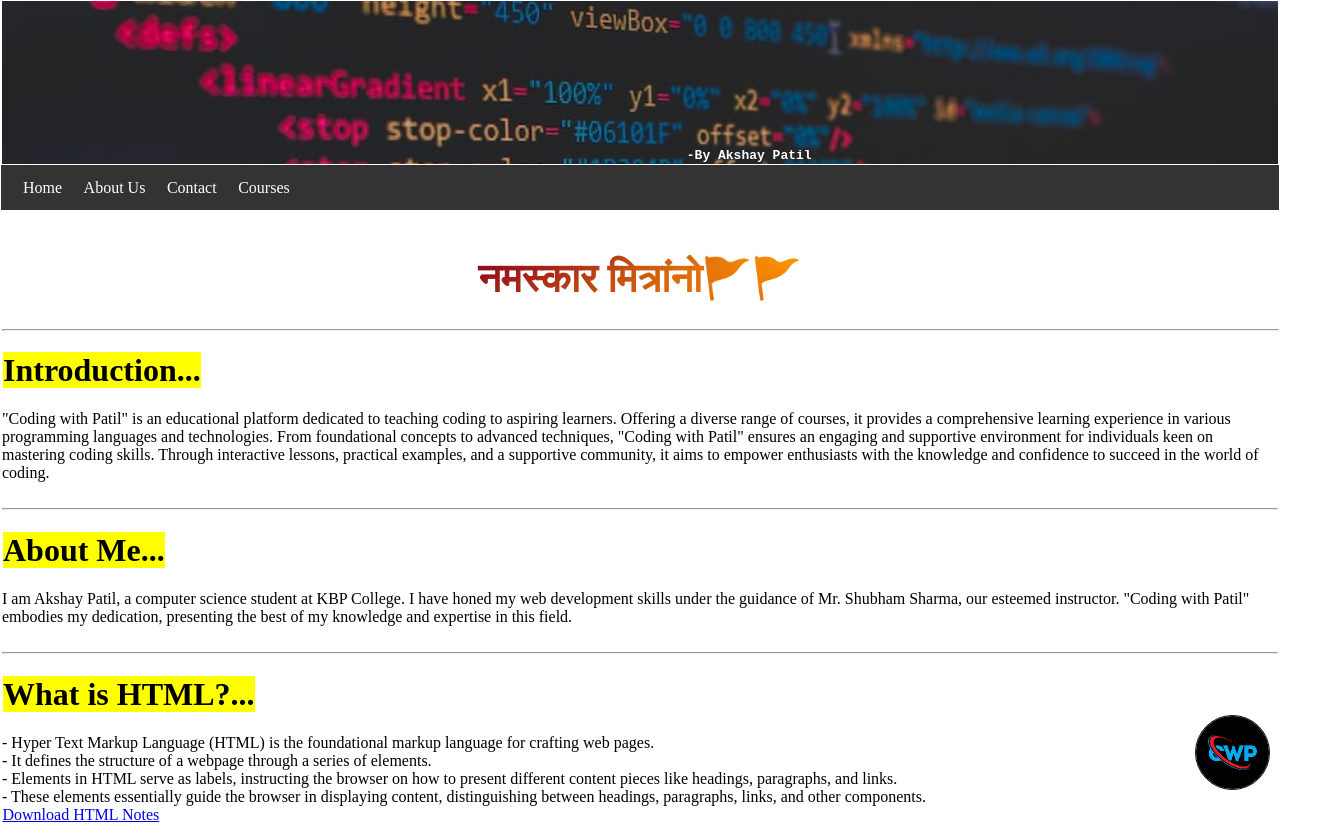
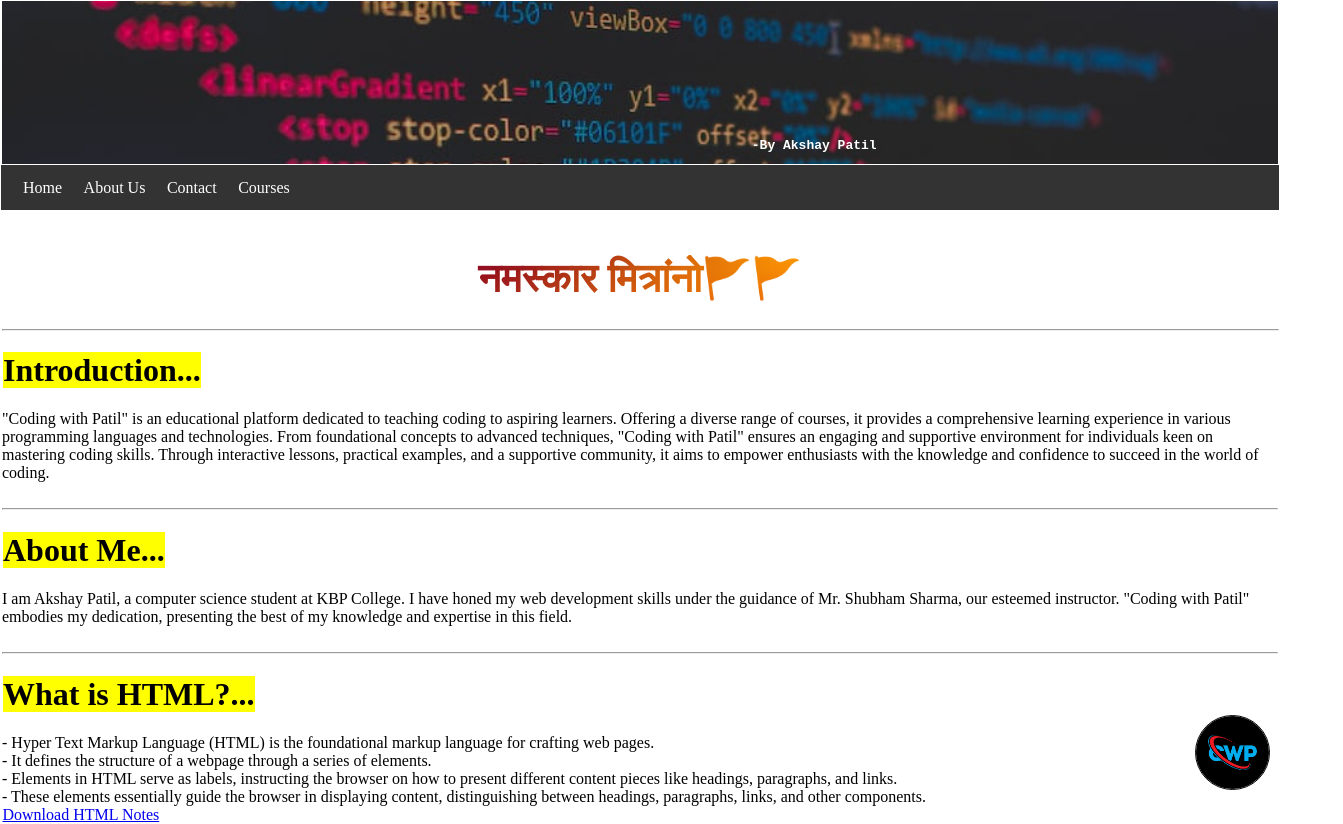
Before and after one commit to akshay5998/codingwithpatil, a plain HTML site: page index.html in a window 1280 px wide. Shown: the top 824 px of the page, 1343 px wide, since content can reach past the window. Drawn offline with Linux system fonts and the light colour scheme.

Commit message:
Update style.css

```diff
--- a/style.css
+++ b/style.css
@@ -3,7 +3,11 @@
   margin-left:0.5px;
   margin-right:0.5px;
 }
-
+pre{
+  position:relative;
+  left:65px;
+  bottom:10px;
+}
 body {
     margin:0;
     padding:0;
```
